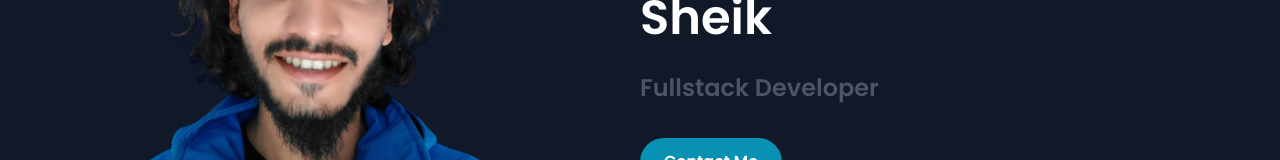
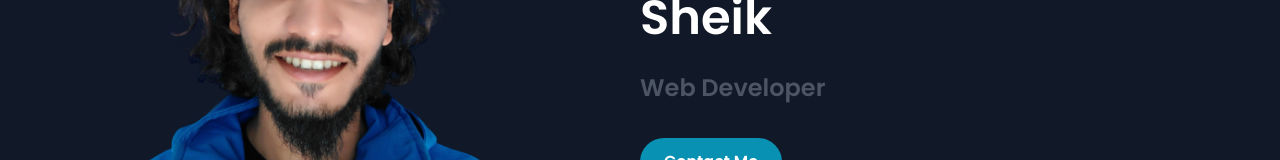
Before and after one commit to roushan-sheik/react-portfolio, a React (Vite) app: page / in a window 1280 px wide. Shown: the part 353-513 px from the top of the page. Built offline with nearby package versions, Linux system fonts and the light colour scheme.

Commit message:
text added

```diff
--- a/src/components/Hero.jsx
+++ b/src/components/Hero.jsx
@@ -27,12 +27,12 @@ const Hero = () => {
             My Name is <span>Roushan Sheik</span>
           </h1>
           <h4 className="md:text-2xl text-lg md:leading-normal leading-5 mt-4 font-bold text-gray-600">
-            Fullstack Developer
+            Web Developer
           </h4>
           <button className="btn-primary mt-8">Contact Me</button>
           <div className="mt-8 text-3xl flex items-center md:justify-start justify-center gap-5">
             <div className="text-gray-600 hover:text-white cursor-pointer ">
-              <a id="my-icon"  href="https://www.linkedin.com/in/roushan-sheik/">
+              <a id="my-icon" href="https://www.linkedin.com/in/roushan-sheik/">
                 <ion-icon name="logo-linkedin"></ion-icon>
               </a>
               <a id="my-icon" href="https://github.com/roushan-sheik">
@@ -41,7 +41,10 @@ const Hero = () => {
               <a id="my-icon" href="https://twitter.com/RoushanSheik">
                 <ion-icon name="logo-twitter"></ion-icon>
               </a>
-              <a id="my-icon" href="https://www.facebook.com/mdrowshansheikh008/">
+              <a
+                id="my-icon"
+                href="https://www.facebook.com/mdrowshansheikh008/"
+              >
                 <ion-icon name="logo-facebook"></ion-icon>
               </a>
             </div>
```
